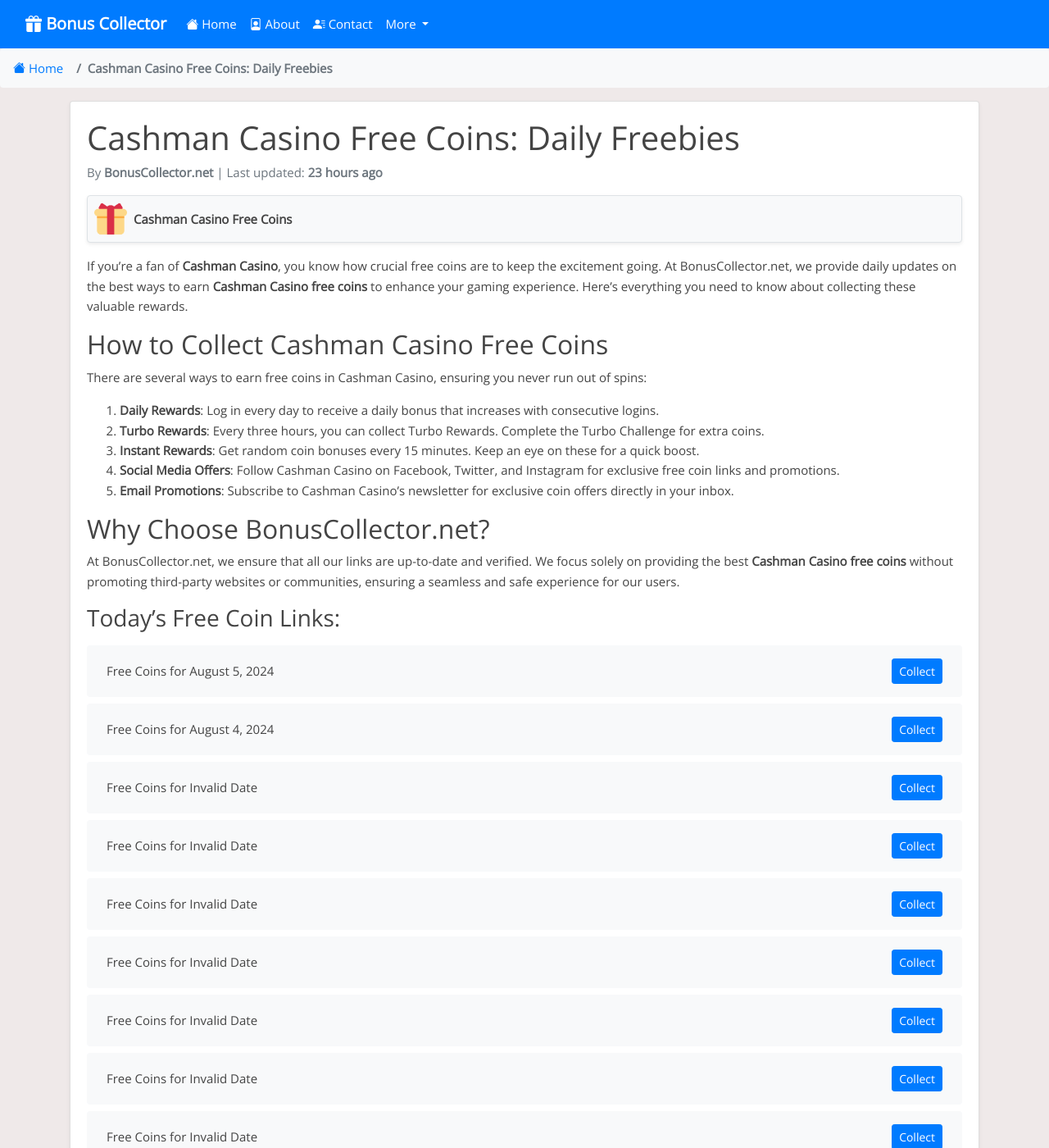
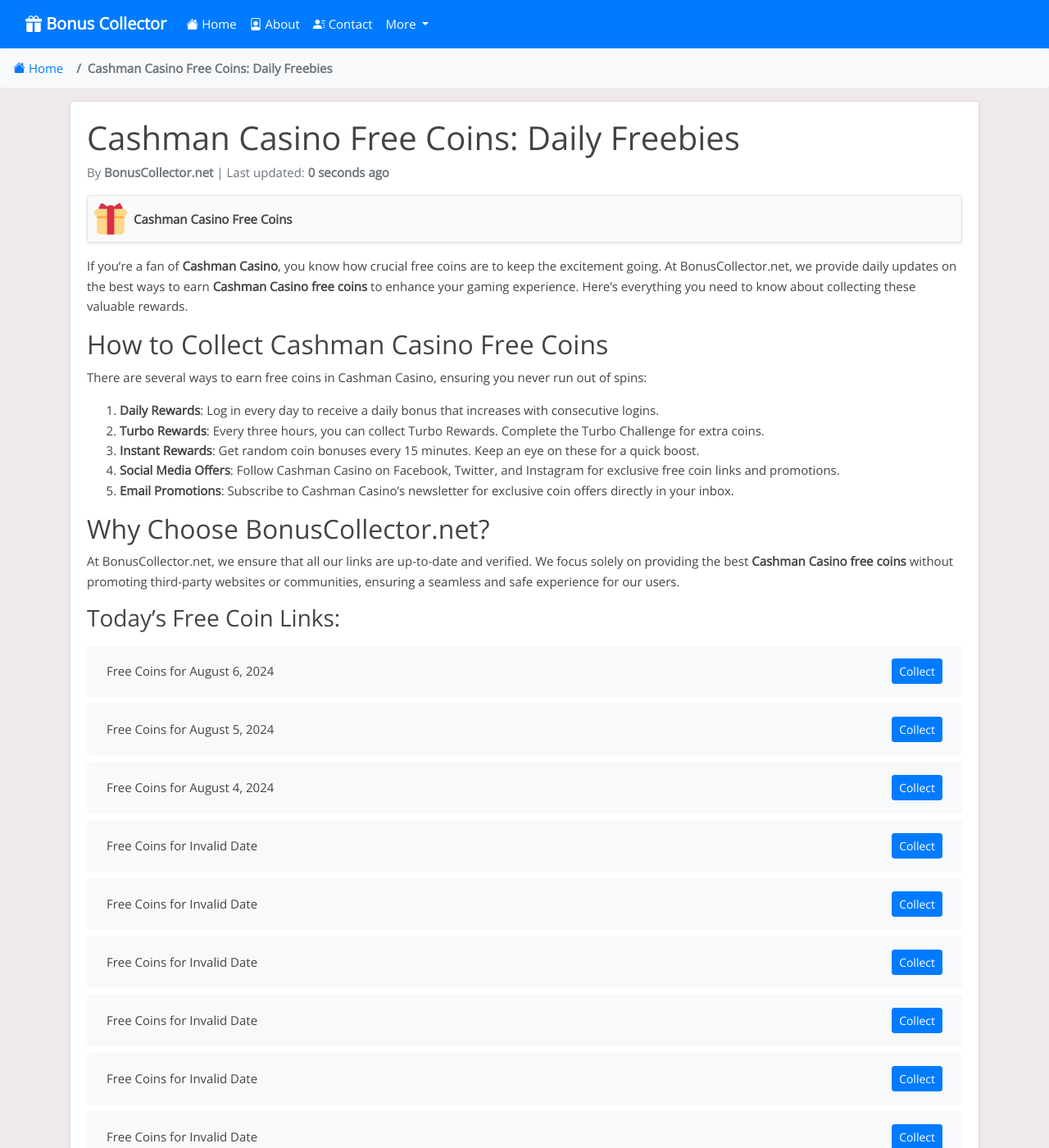
Before and after one commit to Prollad99/bs-net, a Jekyll site: the page built from _posts/2024-07-04-cashman-casino.md, in a window 1280 px wide and 1400 px high. Shown: the whole window at 82% size. Built offline with Jekyll 4.4.1, drawn with Linux system fonts in a browser that asks for light colours; nearby versions of some CDN libraries; comment, search, counter and statistics services are not loaded.

Commit message:
Update cashman-casino reward links and last modified date

```diff
--- a/_data/include_files.yml
+++ b/_data/include_files.yml
@@ -41,7 +41,7 @@
   last_modified: 2024-08-06 07:06:56
 
 cashman-casino.html:
-  last_modified: 2024-08-05 13:32:10
+  last_modified: 2024-08-06 13:31:50
 
 pop-slots.html:
   last_modified: 2024-08-06 13:12:07
--- a/_includes/cashman-casino.html
+++ b/_includes/cashman-casino.html
@@ -1,4 +1,8 @@
 <ul class="list-group mt-3 mb-4">
+  <li class="list-group-item d-flex justify-content-between align-items-center">
+    <span>Free Coins for August 6, 2024</span>
+    <a href="https://bit.ly/4d4XcdT" class="btn btn-primary btn-sm">Collect</a>
+  </li>
   <li class="list-group-item d-flex justify-content-between align-items-center">
     <span>Free Coins for August 5, 2024</span>
     <a href="https://bit.ly/3SaLlCY" class="btn btn-primary btn-sm">Collect</a>
@@ -395,8 +399,4 @@
     <span>Free Coins for Invalid Date</span>
     <a href="https://bit.ly/3PN2l0S" class="btn btn-primary btn-sm">Collect</a>
   </li>
-  <li class="list-group-item d-flex justify-content-between align-items-center">
-    <span>Free Coins for Invalid Date</span>
-    <a href="https://bit.ly/4cCHPdl" class="btn btn-primary btn-sm">Collect</a>
-  </li>
 </ul>
```
Also changed, not shown: links-json/cashman-casino.json (+4 -3 lines).
